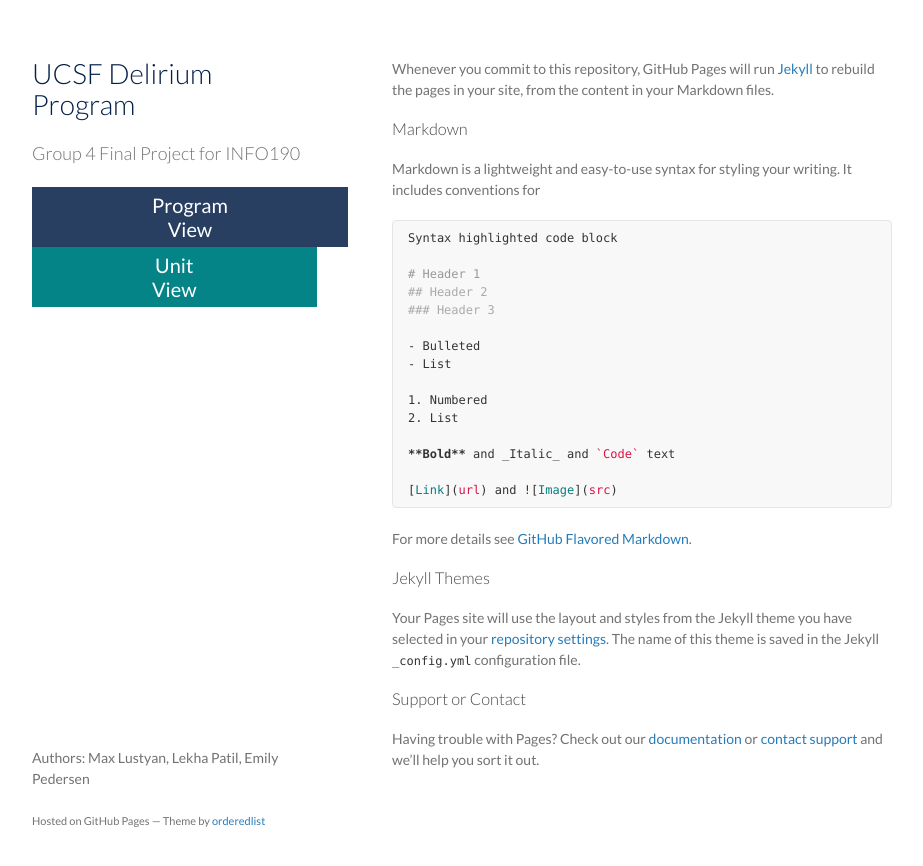
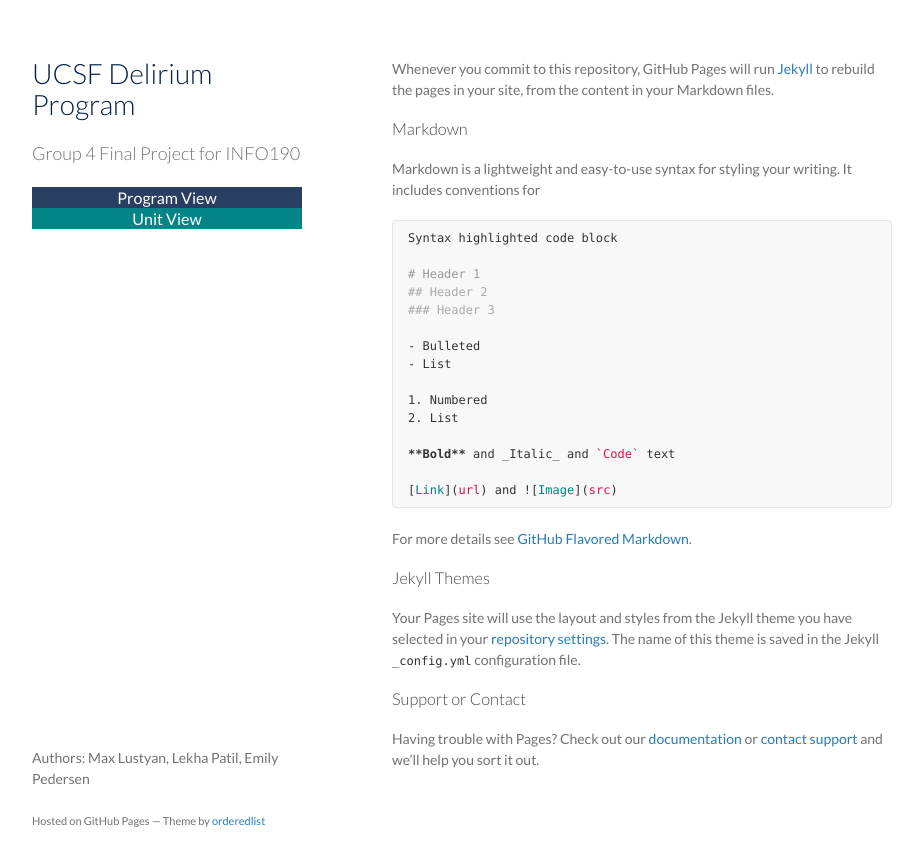
Before and after one commit to uadjet/DataViz4Delirium, a Jekyll site: the page built from docs/default.md, in a window 1280 px wide. Shown: the top 866 px of the page, without its empty margins (178-1101 px from the left). Built offline with Jekyll 4.4.1, drawn with Linux system fonts in a browser that asks for light colours; our own code applies the rules of GitHub Pages for plain Markdown files; a script that is not in the unit is left out.

Commit message:
More button changes....this is getting ...

```diff
--- a/_layouts/default.html
+++ b/_layouts/default.html
@@ -17,13 +17,14 @@
       /* White */
       border: none;
       color: white;
-      padding: 6px 120px;
+      /*padding: 6px 120px;*/
+      width: 100%;
       text-align: center;
       text-decoration: none;
       display: block;
-      font-size: 20px;
+      font-size: 16px;
       font-family: 'Lato';
-      font-weight: 300
+      font-weight: 200
       /*margin: 4px 2px;*/
       cursor: pointer;
     }
```
